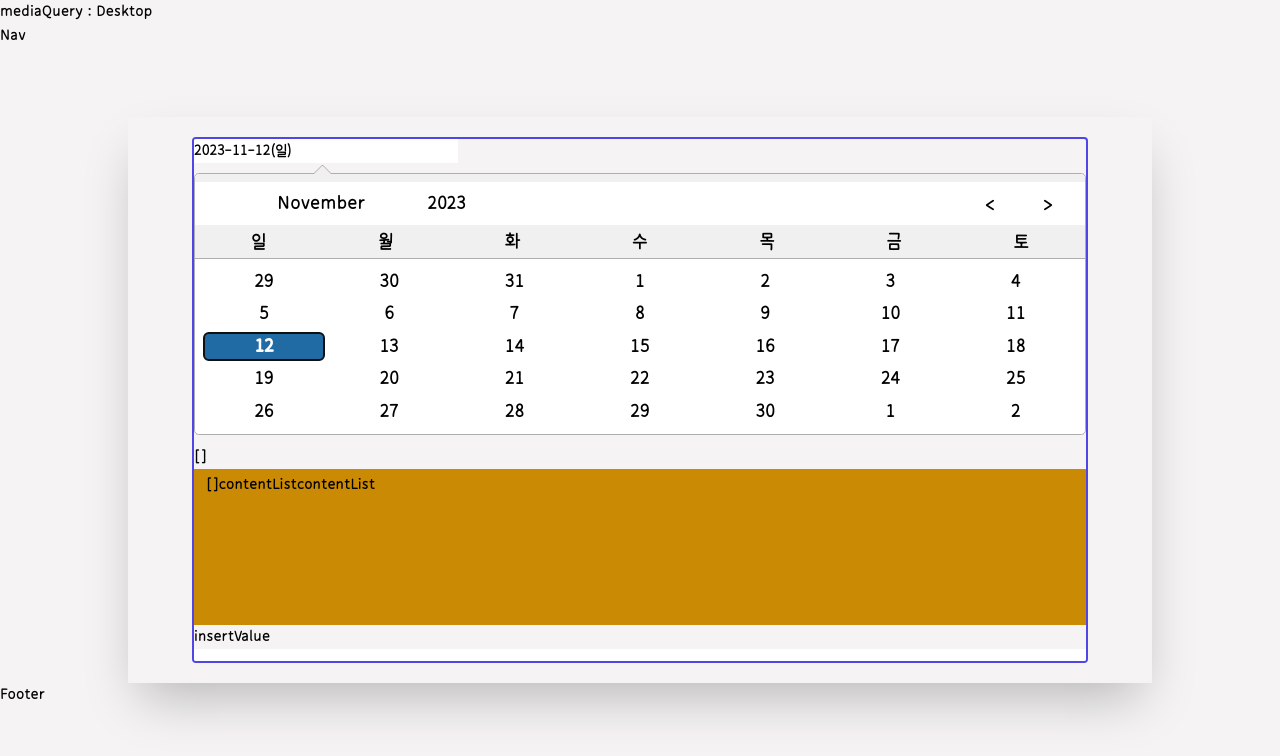
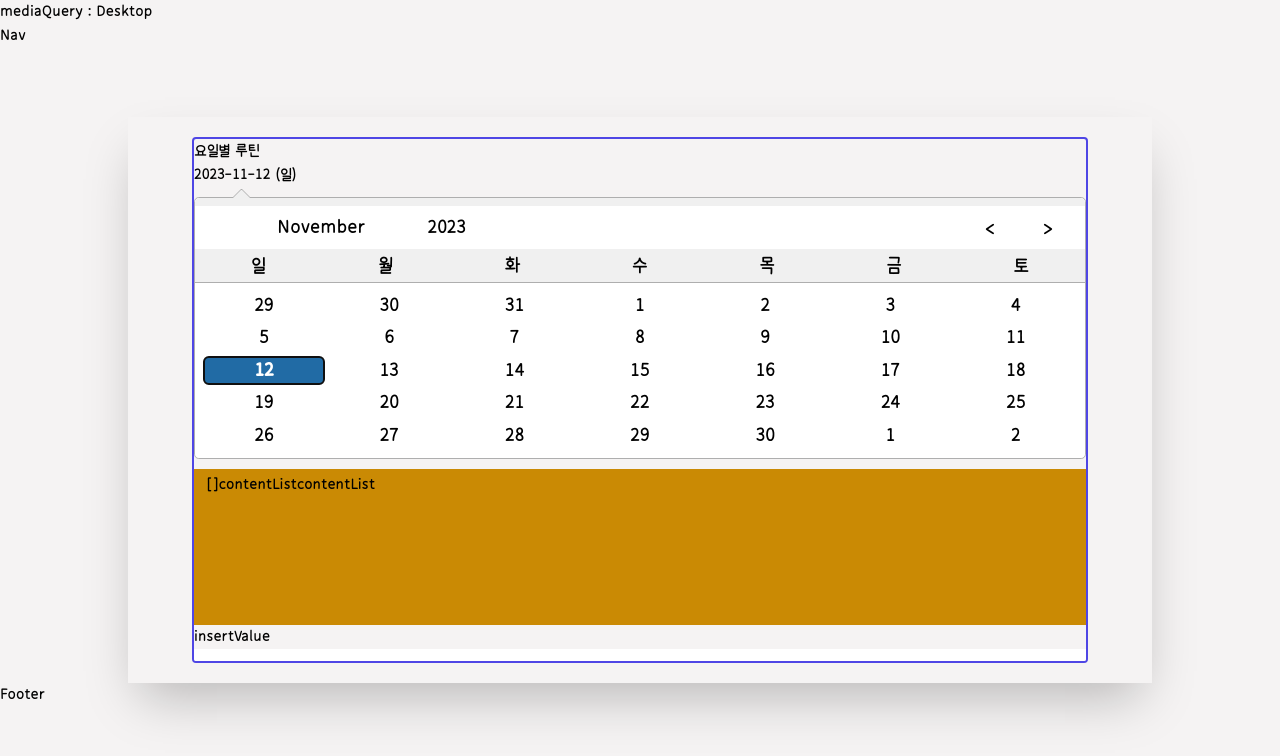
Before and after one commit to bluke127/react_todolist, a React (Create React App) app in the folder frontend/: page / in a window 1280 px wide. Shown: the top 756 px of the page. Built offline with nearby package versions, Linux system fonts and the light colour scheme.

Commit message:
[feat]요일 세팅

```diff
--- a/frontend/src/Components/DatePicker/index.tsx
+++ b/frontend/src/Components/DatePicker/index.tsx
@@ -18,6 +18,7 @@ type PropType = {
   maxDate?: null | Date;
   alwaysOpen?: boolean;
   popperClassName?: string;
+  customInput?
 };
 const DatePicker = forwardRef((props: PropType, ref: any) => {
   let {
@@ -29,6 +30,7 @@ const DatePicker = forwardRef((props: PropType, ref: any) => {
     dateFormat = DATE_FORMAT as string,
     alwaysOpen = false,
     popperClassName="",
+    customInput
   } = props;
   const YEARS = Array.from(
     { length: getYear(new Date()) + 1 - 2000 },
@@ -104,6 +106,7 @@ const DatePicker = forwardRef((props: PropType, ref: any) => {
             </div>
           </div>
         )}
+        customInput={customInput}
       />
     </div>
   );
--- a/frontend/src/Constant/index.ts
+++ b/frontend/src/Constant/index.ts
@@ -1,2 +1,3 @@
-export const DATE_FORMAT:string = "yyyy-MM-dd(eee)";
-export const U_DATE_FORMAT:string = "YYYY-MM-DD(eee)";
+export const DATE_FORMAT:string = "yyyy-mm-dd";
+export const U_DATE_FORMAT:string = "YYYY-MM-DD";
+export const DAYS = ['일', '월', '화', '수', '목', '금', '토'];
--- a/frontend/src/Pages/Todo.tsx
+++ b/frontend/src/Pages/Todo.tsx
@@ -1,6 +1,6 @@
-import { useEffect, useCallback, useRef, useState } from "react";
+import { useEffect, useCallback, useRef, useState, useMemo } from "react";
 import DatePicker from "@/Components/DatePicker";
-import { U_DATE_FORMAT } from "../Constant";
+import { DAYS, U_DATE_FORMAT } from "../Constant";
 import moment from "moment";
 import DragNDrop from "@/Components/DragNDrop";
 import Button from "@/Components/Button";
@@ -26,28 +26,29 @@ export function Todo() {
     setPlanList((arr) => {
       return [...saveData];
     });
-    debugger
     setCntId(cntForId + 1);
     setInsertValue("");
   }, [planList, insertValue]);
   const onSaveTodoList = useCallback(() => {
-    localStorage.setItem(selectedDate,JSON.stringify(planList))
+    localStorage.setItem(selectedDate, JSON.stringify(planList));
   }, [planList, insertValue]);
+  const selectDay=useMemo(()=>DAYS[moment(new Date(selectedDate)).day()],[selectedDate])
   return (
     <div className="red w-full h-full rounded border-solid border-2 border-indigo-600 overflow-y-scroll">
+      <div><Button>요일별 루틴</Button></div>
       <DatePicker
         selectedDate={selectedDate}
         setSelectedDate={setSelectedDate}
+        ref={datePicker}
         alwaysOpen={true}
-        ref={datePicker}
-      ></DatePicker>
-      {JSON.stringify(planList)}
+        customInput={<div  className="w-full">{`${selectedDate} (${selectDay})`}</div>}
+        ></DatePicker>
       <DragNDrop
         contentList={planList}
         setContentList={setPlanList}
         cotentClassName={"w-full"}
       ></DragNDrop>
-      {insertValue+"insertValue"}
+      {insertValue + "insertValue"}
       <Input
         value={insertValue}
         onChange={(e) => setInsertValue((e.target as HTMLInputElement).value)}
@@ -58,7 +59,6 @@ export function Todo() {
       <Button onClick={onSaveTodoList} className="w-full my-4 bg-emerald-200">
         저장
       </Button>
-
     </div>
   );
 }
```
